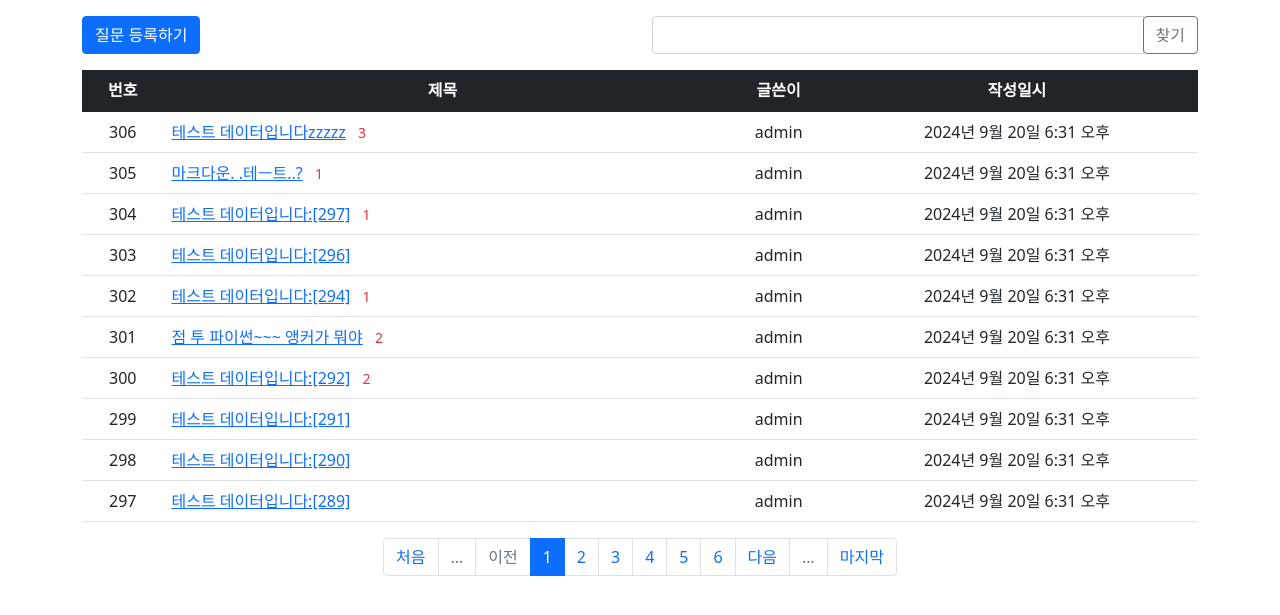
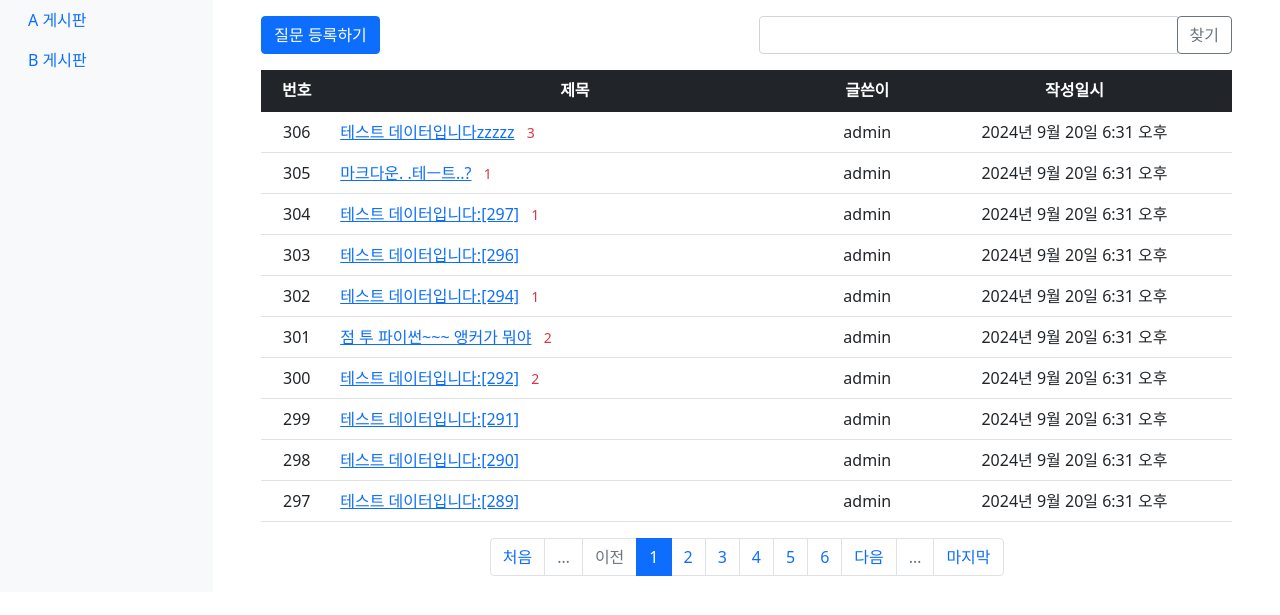
Before and after one commit to Hoegaarden-Son/jumptodjango, a Django app: page / in a window 1280 px wide. Shown: the part 57-672 px from the top of the page. Run offline with Django 4.2, Linux system fonts and the light colour scheme; data comes from the database, SQL or seed files in the repository; some libraries are stand-ins or nearby versions.

Commit message:
side bar added

```diff
--- a/config/urls.py
+++ b/config/urls.py
@@ -25,6 +25,8 @@ urlpatterns = [
     path('pybo/', include('pybo.urls')),
     path('common/', include('common.urls')),
     path('', base_views.index, name='index'),  # '/' 에 해당되는 path
+    path('a_board/', base_views.index, name='a_board'),
+    path('b_board/', base_views.index, name='b_board'),
 ]
 
 handler404 = 'common.views.page_not_found'
--- a/templates/base.html
+++ b/templates/base.html
@@ -14,10 +14,20 @@
 <body>
     <!-- 네비게이션바 -->
     {% include "navbar.html" %}
-<!-- 기본 템플릿 안에 삽입될 내용 Start -->
+
+    <div class="container-fluid">
+        <div class="row">
+            <!-- 사이드바 포함 -->
+            {% include "sidebar.html" %}
+
+            <!-- 메인 콘텐츠 영역 -->
+            <main class="col-md-9 ms-sm-auto col-lg-10 px-md-4">
                 {% block content %}
                 {% endblock %}
-<!-- 기본 템플릿 안에 삽입될 내용 End -->
+            </main>
+        </div>
+    </div>
+
     <!-- Bootstrap JS -->
     <script src="{% static 'bootstrap.min.js' %}"></script>
     <!-- 자바스크립트 Start -->
--- /dev/null
+++ b/templates/sidebar.html
@@ -0,0 +1,12 @@
+<nav id="sidebar" class="col-md-3 col-lg-2 d-md-block bg-light sidebar">
+    <div class="position-sticky">
+        <ul class="nav flex-column">
+            <li class="nav-item">
+                <a class="nav-link active" href="{% url 'a_board' %}">A 게시판</a>
+            </li>
+            <li class="nav-item">
+                <a class="nav-link" href="{% url 'b_board' %}">B 게시판</a>
+            </li>
+        </ul>
+    </div>
+</nav>
```
Lines whose indentation alone changed are shown as unchanged.
